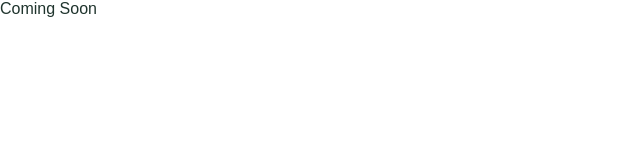
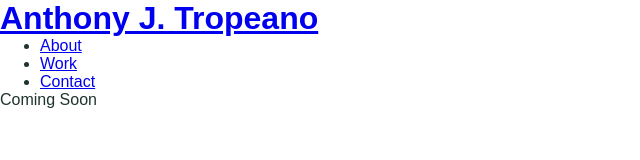
Before and after one commit to iiTONELOC/Portfolio, a plain HTML site: page index.HTML in a window 1280 px wide. Shown: the whole page, without its empty margins (0-640 px from the left). Drawn offline with Linux system fonts and the light colour scheme.

Commit message:
added nav and header

```diff
--- a/assets/CSS/style.css
+++ b/assets/CSS/style.css
@@ -7,10 +7,11 @@
     --gray: rgb(114,102,103);
     --green: rgb(31,52,45);
 }
-/* Remove Margins, Change model */
+/* Remove Margins, Change model, Smooth scroll */
 * {box-sizing: border-box;
     margin: 0;
     padding 0;
+    scroll-behavior: smooth;
 }
 /* Set Font style and color */
 body {
--- a/index.HTML
+++ b/index.HTML
@@ -10,6 +10,23 @@
   <body>
       <!--Navigation tags/Portfolio name-->
       <header>
+          <h1>
+              <a href="/">Anthony J. Tropeano</a>
+          </h1>
+          <!--Nav start-->
+          <nav>
+              <ul>
+                  <li>
+                      <a href="#about">About</a>
+                  </li>
+                  <li>
+                      <a href="#Work">Work</a>
+                  </li>
+                  <li>
+                      <a href="#Contact">Contact</a>
+                  </li>
+              </ul>
+          </nav>
 
       </header>
       Coming Soon
```
